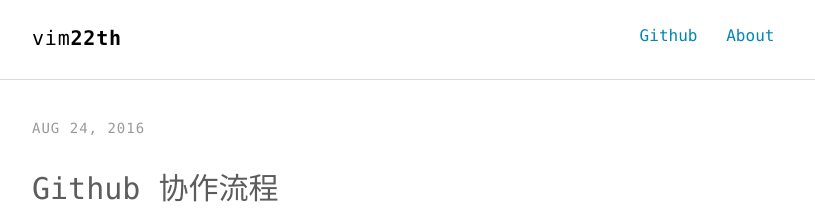
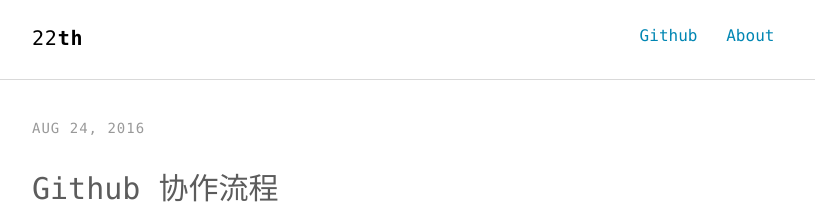
Before and after one commit to engineer-dahe/dahe.github.io, a Jekyll site: the page built from _posts/2016-08-24-github-cooperation-flow.md, in a window 1280 px wide. Shown: the top 219 px of the page, without its empty margins (232-1047 px from the left). Built offline with Jekyll 4.4.1, drawn with Linux system fonts in a browser that asks for light colours.

Commit message:
Update _config.yml

```diff
--- a/_config.yml
+++ b/_config.yml
@@ -1,7 +1,7 @@
 
 # SEO settings
-title: "vim"
-title2: "22th" # default: ""
+title: "22"
+title2: "th" # default: ""
 description: "This is Ryan's blog."
 keywords: "Jekyll, SEO, blog, web"
 url: http://blog.vim22th.org # site url
```
